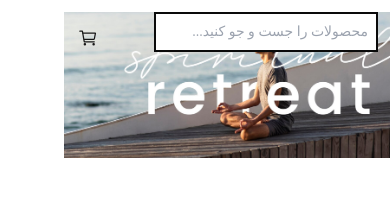
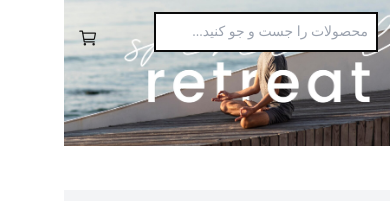
Before and after one commit to mona-yousefi/inLahze, a Next.js app: page / in a window 390 px wide. Shown: the top 201 px of the page. Built offline with nearby package versions, Linux system fonts and the light colour scheme; a web font is replaced by a local one.

Commit message:
some style changing for main page

```diff
--- a/app/page.js
+++ b/app/page.js
@@ -5,7 +5,7 @@ export default function Home() {
   return (
     <div>
       <div className="flex justify-center">
-        <Image src="/spiritual-retreat-with-man-meditating_23-2149325117.jpg" width={1200} height={400} layout="responsive" className="mt-3 sm:mt-0"/>
+        <Image src="/spiritual-retreat-with-man-meditating_23-2149325117.jpg" width={1200} height={400} layout="responsive" className="mt-0"/>
       </div>
       <div className="flex flex-col items-center bg-gray-100 mt-11 px-2">
         <p className="text-3xl">دسترسی سریع</p>
```
